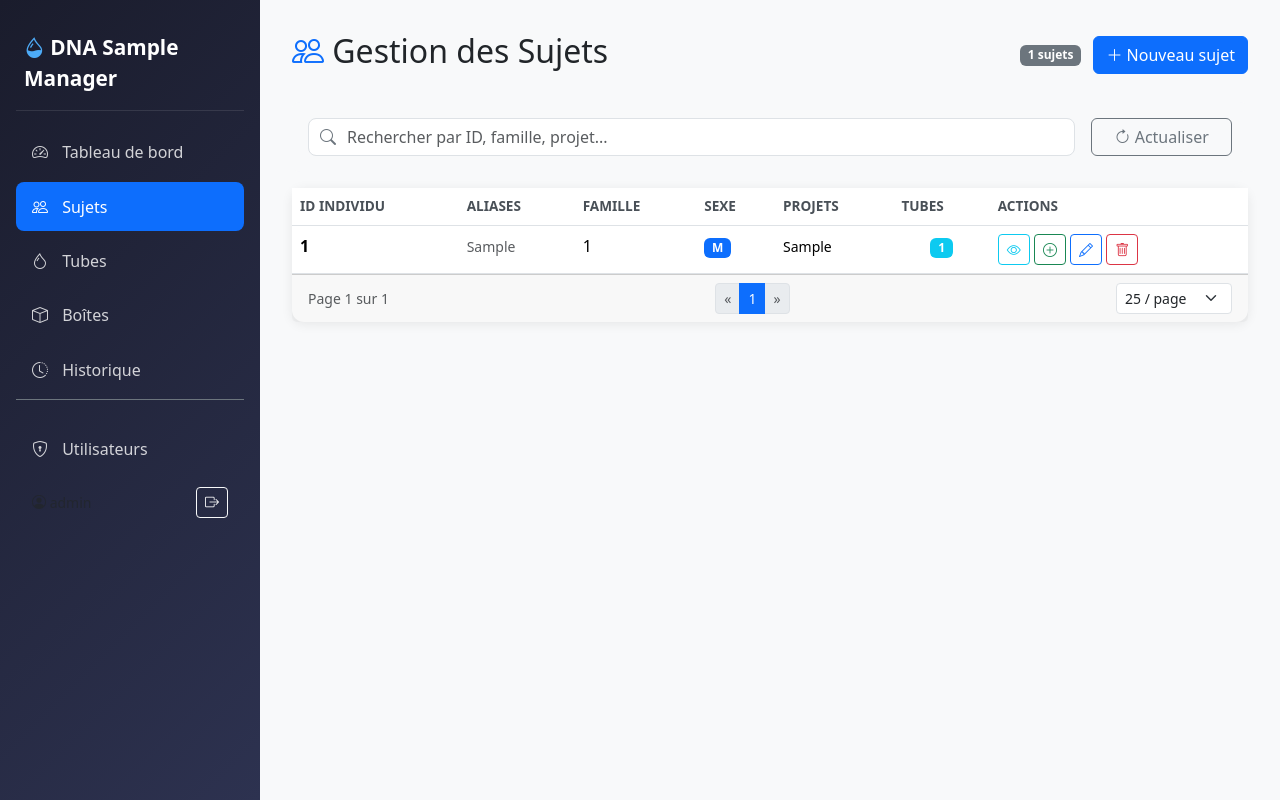
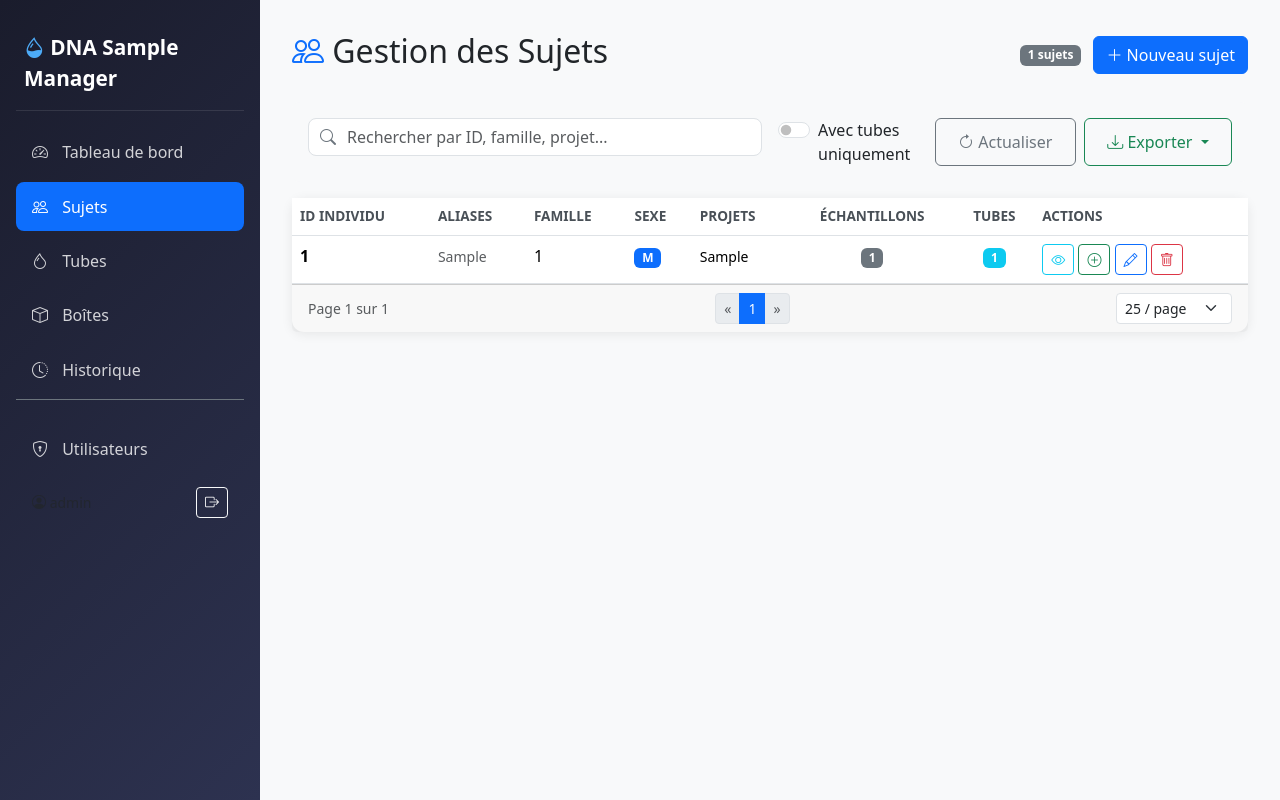
Before and after one commit to bourgeron-lab/DNA_Sample_Manager, a Flask app: page /sujets in a window 1280 px wide. Run offline with Flask 3, Linux system fonts and the light colour scheme; a user stored in the database is signed in; tables that the repository leaves empty hold one stand-in row (values such as "Sample post"); some libraries are stand-ins or nearby versions.

Commit message:
Sujets : export TSV / Excel, filtre « avec tubes », colonnes Échantillons et Tubes (#8)
- GET /api/sujets/export?format=tsv|xlsx : mêmes filtres que la liste, sans pagination
- Filtre « Avec tubes uniquement » (with_tubes=1) : 3 469 sujets sur 25 664 ont des tubes,
  les 240 premières pages (tri par ID) n'en ont aucun
- L'API renvoie sample_count ET tube_count (le nombre de tubes était renvoyé sous le nom
  sample_count) ; compteurs par sous-requêtes groupées, partagées avec l'export
- _send_table : TSV/xlsx commun aux exports des tubes et des sujets ; 0 exporté tel quel,
  texte « =… » jamais interprété comme formule Excel
- tests/test_sujets.py (10 tests)

Co-authored-by: Alexandre MATHIEU <amathieu@pasteur.fr>
Co-authored-by: Claude <noreply@anthropic.com>

```diff
--- a/src/dna_sample_manager/app.py
+++ b/src/dna_sample_manager/app.py
@@ -1106,6 +1106,62 @@ def get_tubes():
         return jsonify({'error': str(e)}), 500
 
 
+
+def _export_cell(value):
+    """Valeur d'une cellule exportée : vide si None (0 reste 0)."""
+    return '' if value is None else value
+
+
+def _send_table(rows, columns, fmt, basename, sheet_title):
+    """Envoie `rows` (liste de dicts) en fichier TSV ou Excel à télécharger.
+
+    `columns` : liste de (clé du dict, en-tête). TSV en utf-8-sig (BOM) pour Excel Windows.
+    """
+    today = datetime.now().strftime('%Y%m%d')
+    headers = [col[1] for col in columns]
+    table = [[_export_cell(row.get(key)) for key, _ in columns] for row in rows]
+
+    if fmt == 'tsv':
+        text_output = StringIO()
+        writer = csv.writer(text_output, delimiter='\t')
+        writer.writerow(headers)
+        writer.writerows(table)
+        output = BytesIO(text_output.getvalue().encode('utf-8-sig'))
+        return send_file(output, mimetype='text/tab-separated-values', as_attachment=True,
+                         download_name=f'{basename}_{today}.tsv')
+
+    from openpyxl import Workbook
+    from openpyxl.styles import Font, PatternFill, Alignment
+    from openpyxl.utils import get_column_letter
+
+    wb = Workbook()
+    ws = wb.active
+    ws.title = sheet_title
+    ws.append(headers)
+    for cell in ws[1]:
+        cell.font = Font(bold=True, color='FFFFFF')
+        cell.fill = PatternFill(start_color='2D3250', end_color='2D3250', fill_type='solid')
+        cell.alignment = Alignment(horizontal='center')
+    for row_idx, values in enumerate(table, start=2):
+        ws.append(values)
+        for col_idx, value in enumerate(values, start=1):
+            # Texte commençant par « = » : rester du texte, pas une formule Excel
+            if isinstance(value, str) and value.startswith('='):
+                ws.cell(row=row_idx, column=col_idx).data_type = 's'
+    ws.freeze_panes = 'A2'
+
+    # Largeur des colonnes d'après l'en-tête et les 100 premières lignes
+    for col_idx, header in enumerate(headers, 1):
+        width = max([len(header)] + [len(str(values[col_idx - 1])) for values in table[:100]])
+        ws.column_dimensions[get_column_letter(col_idx)].width = min(width + 2, 35)
+
+    output = BytesIO()
+    wb.save(output)
+    output.seek(0)
+    return send_file(output, as_attachment=True, download_name=f'{basename}_{today}.xlsx',
+                     mimetype='application/vnd.openxmlformats-officedocument.spreadsheetml.sheet')
+
+
 # Export columns: (dict_key, french_header)
 EXPORT_COLUMNS = [
     ('barcode', 'Barcode'),
@@ -1142,66 +1198,7 @@ def export_tubes():
                                    tube_type=tube_type, limit=50000)
         rows = _tubes_to_dicts(tubes)
 
-        today = datetime.now().strftime('%Y%m%d')
-
-        if fmt == 'tsv':
-            text_output = StringIO()
-            writer = csv.writer(text_output, delimiter='\t')
-            writer.writerow([col[1] for col in EXPORT_COLUMNS])
-            for row in rows:
-                writer.writerow([row.get(col[0], '') or '' for col in EXPORT_COLUMNS])
-
-            output = BytesIO()
-            output.write(text_output.getvalue().encode('utf-8-sig'))
-            output.seek(0)
-
-            return send_file(
-                output,
-                mimetype='text/tab-separated-values',
-                as_attachment=True,
-                download_name=f'tubes_export_{today}.tsv'
-            )
-
-        else:  # xlsx
-            from openpyxl import Workbook
-            from openpyxl.styles import Font, PatternFill, Alignment
-
-            wb = Workbook()
-            ws = wb.active
-            ws.title = 'Tubes'
-
-            header_font = Font(bold=True, color='FFFFFF')
-            header_fill = PatternFill(start_color='2D3250', end_color='2D3250', fill_type='solid')
-
-            headers = [col[1] for col in EXPORT_COLUMNS]
-            ws.append(headers)
-            for cell in ws[1]:
-                cell.font = header_font
-                cell.fill = header_fill
-                cell.alignment = Alignment(horizontal='center')
-
-            for row in rows:
-                ws.append([row.get(col[0], '') or '' for col in EXPORT_COLUMNS])
-
-            # Auto-adjust column widths
-            from openpyxl.utils import get_column_letter
-            for col_idx, column in enumerate(EXPORT_COLUMNS, 1):
-                max_length = len(column[1])
-                for row_data in rows[:100]:
-                    val = str(row_data.get(column[0], '') or '')
-                    max_length = max(max_length, len(val))
-                ws.column_dimensions[get_column_letter(col_idx)].width = min(max_length + 2, 35)
-
-            output = BytesIO()
-            wb.save(output)
-            output.seek(0)
-
-            return send_file(
-                output,
-                mimetype='application/vnd.openxmlformats-officedocument.spreadsheetml.sheet',
-                as_attachment=True,
-                download_name=f'tubes_export_{today}.xlsx'
-            )
+        return _send_table(rows, EXPORT_COLUMNS, fmt, 'tubes_export', 'Tubes')
 
     except Exception as e:
         print(f"EXPORT ERROR: {e}")
@@ -1643,17 +1640,26 @@ def sujets_page():
     return render_template('sujets.html')
 
 
-@app.route('/api/sujets', methods=['GET'])
-def get_sujets():
-    """Get all individuals - paginated and ultra-optimized for large datasets"""
-    search = request.args.get('search', '')
-    family = request.args.get('family', '')
-    project = request.args.get('project', '')
-    page = safe_int(request.args.get('page', 1), default=1, min_val=1)
-    per_page = safe_int(request.args.get('per_page', 25), default=25, min_val=1, max_val=100)
-
-    # Build base query
-    query = Individual.query
+def _build_sujets_query(search='', family='', project='', with_tubes=False):
+    """Requête (Individual, nb échantillons, nb tubes), triée par ID individu.
+
+    Utilisée par GET /api/sujets et GET /api/sujets/export. Les compteurs sont calculés
+    par des sous-requêtes groupées (pas de requête par sujet).
+    """
+    from sqlalchemy import func
+    sample_counts = db.session.query(
+        Sample.individual_id.label('ind_id'), func.count(Sample.id).label('n')
+    ).group_by(Sample.individual_id).subquery()
+    tube_counts = db.session.query(
+        Sample.individual_id.label('ind_id'), func.count(Tube.id).label('n')
+    ).join(Tube, Tube.sample_id == Sample.id).group_by(Sample.individual_id).subquery()
+
+    query = db.session.query(
+        Individual,
+        func.coalesce(sample_counts.c.n, 0).label('sample_count'),
+        func.coalesce(tube_counts.c.n, 0).label('tube_count'),
+    ).outerjoin(sample_counts, sample_counts.c.ind_id == Individual.id
+    ).outerjoin(tube_counts, tube_counts.c.ind_id == Individual.id)
 
     if search:
         search_filter = f"%{search}%"
@@ -1665,65 +1671,86 @@ def get_sujets():
                 Individual.projects.ilike(search_filter)
             )
         )
-
     if family:
         query = query.filter(Individual.family_id == family)
-
     if project:
         query = query.filter(Individual.projects.ilike(f"%{project}%"))
-
-    # Count efficiently - only when filtering
-    if search or family or project:
-        total = query.count()
-    else:
-        # For full table, use fast query
-        total = db.session.query(Individual.id).count()
-
-    # Get paginated results
-    individuals = query.order_by(Individual.individual_id).offset((page - 1) * per_page).limit(per_page).all()
-
+    if with_tubes:
+        query = query.filter(tube_counts.c.n > 0)
+    return query.order_by(Individual.individual_id)
+
+
+def _sujet_row(ind, sample_count, tube_count):
+    return {
+        'id': ind.id,
+        'individual_id': ind.individual_id,
+        'aliases': ind.aliases,
+        'family_id': ind.family_id,
+        'sex': ind.sex,
+        'sex_display': ind.get_sex_display(),
+        'phenotype': ind.phenotype,
+        'projects': ind.projects,
+        'other_family_codes': ind.other_family_codes,
+        'notes': ind.notes,
+        'sample_count': sample_count,
+        'tube_count': tube_count,
+        'created_at': ind.created_at.isoformat() if ind.created_at else None,
+        'updated_at': ind.updated_at.isoformat() if ind.updated_at else None,
+    }
+
+
+def _sujets_filters_from_request():
+    return dict(
+        search=request.args.get('search', ''),
+        family=request.args.get('family', ''),
+        project=request.args.get('project', ''),
+        with_tubes=request.args.get('with_tubes', '') in ('1', 'true', 'on'),
+    )
+
+
+@app.route('/api/sujets', methods=['GET'])
+def get_sujets():
+    """Sujets paginés, avec leurs nombres d'échantillons et de tubes."""
+    page = safe_int(request.args.get('page', 1), default=1, min_val=1)
+    per_page = safe_int(request.args.get('per_page', 25), default=25, min_val=1, max_val=100)
+
+    query = _build_sujets_query(**_sujets_filters_from_request())
+    total = query.count()
     total_pages = max(1, (total + per_page - 1) // per_page)
-
-    # Get tube counts per individual (via samples) in one query
-    individual_ids = [ind.id for ind in individuals]
-    tube_counts = {}
-    if individual_ids:
-        from sqlalchemy import func, text
-        counts = db.session.query(
-            Sample.individual_id,
-            func.count(Tube.id)
-        ).join(Tube, Tube.sample_id == Sample.id
-        ).filter(Sample.individual_id.in_(individual_ids)
-        ).group_by(Sample.individual_id).all()
-        tube_counts = {ind_id: count for ind_id, count in counts}
-
-    # Build result with tube counts
-    result = []
-    for ind in individuals:
-        result.append({
-            'id': ind.id,
-            'individual_id': ind.individual_id,
-            'aliases': ind.aliases,
-            'family_id': ind.family_id,
-            'sex': ind.sex,
-            'sex_display': ind.get_sex_display(),
-            'phenotype': ind.phenotype,
-            'projects': ind.projects,
-            'other_family_codes': ind.other_family_codes,
-            'notes': ind.notes,
-            'sample_count': tube_counts.get(ind.id, 0),
-            'samples': [],  # Load on demand via details
-            'created_at': ind.created_at.isoformat() if ind.created_at else None,
-            'updated_at': ind.updated_at.isoformat() if ind.updated_at else None
-        })
+    rows = query.offset((page - 1) * per_page).limit(per_page).all()
 
     return jsonify({
-        'sujets': result,
+        'sujets': [_sujet_row(*row) for row in rows],
         'total': total,
         'page': page,
         'per_page': per_page,
         'pages': total_pages
     })
+
+
+SUJETS_EXPORT_COLUMNS = [
+    ('individual_id', 'ID Individu'),
+    ('aliases', 'Aliases'),
+    ('family_id', 'Famille'),
+    ('other_family_codes', 'Autres codes famille'),
+    ('sex_display', 'Sexe'),
+    ('phenotype', 'Phénotype'),
+    ('projects', 'Projets'),
+    ('sample_count', 'Échantillons'),
+    ('tube_count', 'Tubes'),
+    ('notes', 'Notes'),
+]
+
+
+# Doit rester AVANT /api/sujets/<int:id>
+@app.route('/api/sujets/export', methods=['GET'])
+def export_sujets():
+    """Export des sujets filtrés (mêmes filtres que la liste, sans pagination) en TSV ou Excel."""
+    fmt = request.args.get('format', 'tsv')
+    if fmt not in ('tsv', 'xlsx'):
+        return jsonify({'error': 'Format must be tsv or xlsx'}), 400
+    rows = [_sujet_row(*row) for row in _build_sujets_query(**_sujets_filters_from_request()).all()]
+    return _send_table(rows, SUJETS_EXPORT_COLUMNS, fmt, 'sujets_export', 'Sujets')
 
 
 @app.route('/api/sujets/<int:id>', methods=['GET'])
--- a/src/dna_sample_manager/templates/sujets.html
+++ b/src/dna_sample_manager/templates/sujets.html
@@ -16,16 +16,36 @@
 <!-- Filtres -->
 <div class="filter-section">
     <div class="row g-3">
-        <div class="col-md-10">
+        <div class="col-md-6">
             <div class="search-box">
                 <i class="bi bi-search"></i>
                 <input type="text" class="form-control" id="searchInput" placeholder="Rechercher par ID, famille, projet...">
             </div>
         </div>
-        <div class="col-md-2">
-            <button class="btn btn-outline-secondary w-100" onclick="loadSujets()">
+        <div class="col-md-2 d-flex align-items-center">
+            <div class="form-check form-switch mb-0">
+                <input class="form-check-input" type="checkbox" role="switch" id="withTubesFilter">
+                <label class="form-check-label" for="withTubesFilter">Avec tubes uniquement</label>
+            </div>
+        </div>
+        <div class="col-md-4 d-flex gap-2">
+            <button class="btn btn-outline-secondary flex-fill" onclick="loadSujets()">
                 <i class="bi bi-arrow-clockwise"></i> Actualiser
             </button>
+            <div class="btn-group flex-fill">
+                <button class="btn btn-outline-success dropdown-toggle w-100" type="button"
+                        data-bs-toggle="dropdown" aria-expanded="false">
+                    <i class="bi bi-download"></i> Exporter
+                </button>
+                <ul class="dropdown-menu dropdown-menu-end">
+                    <li><a class="dropdown-item" href="#" onclick="exportSujets('tsv'); return false;">
+                        <i class="bi bi-filetype-csv"></i> TSV (texte tabulé)
+                    </a></li>
+                    <li><a class="dropdown-item" href="#" onclick="exportSujets('xlsx'); return false;">
+                        <i class="bi bi-file-earmark-excel"></i> Excel (.xlsx)
+                    </a></li>
+                </ul>
+            </div>
         </div>
     </div>
 </div>
@@ -42,13 +62,14 @@
                         <th>Famille</th>
                         <th>Sexe</th>
                         <th>Projets</th>
-                        <th>Tubes</th>
+                        <th class="text-center">Échantillons</th>
+                        <th class="text-center">Tubes</th>
                         <th>Actions</th>
                     </tr>
                 </thead>
                 <tbody id="sujetsTable">
                     <tr>
-                        <td colspan="7" class="text-center py-4">
+                        <td colspan="8" class="text-center py-4">
                             <div class="spinner-border text-primary" role="status"></div>
                         </td>
                     </tr>
@@ -224,6 +245,11 @@ document.addEventListener('DOMContentLoaded', () => {
         }, 300);
     });
 
+    document.getElementById('withTubesFilter').addEventListener('change', function() {
+        currentPage = 1;
+        loadSujets();
+    });
+
     document.getElementById('perPageSelect').addEventListener('change', function() {
         perPage = parseInt(this.value);
         currentPage = 1;
@@ -231,13 +257,25 @@ document.addEventListener('DOMContentLoaded', () => {
     });
 });
 
+// Filtres communs à la liste et à l'export
+function sujetsFilterParams() {
+    const params = new URLSearchParams();
+    const search = document.getElementById('searchInput').value;
+    if (search) params.append('search', search);
+    if (document.getElementById('withTubesFilter').checked) params.append('with_tubes', '1');
+    return params;
+}
+
+function exportSujets(format) {
+    const params = sujetsFilterParams();
+    params.append('format', format);
+    window.location.href = '/api/sujets/export?' + params.toString();
+}
+
 async function loadSujets() {
-    const search = document.getElementById('searchInput').value;
-
-    const params = new URLSearchParams();
+    const params = sujetsFilterParams();
     params.append('page', currentPage);
     params.append('per_page', perPage);
-    if (search) params.append('search', search);
 
     try {
         const response = await fetch('/api/sujets?' + params.toString());
@@ -256,7 +294,7 @@ async function loadSujets() {
     } catch (error) {
         console.error('Erreur:', error);
         document.getElementById('sujetsTable').innerHTML =
-            '<tr><td colspan="6" class="text-center py-4 text-danger">Erreur lors du chargement des données</td></tr>';
+            '<tr><td colspan="8" class="text-center py-4 text-danger">Erreur lors du chargement des données</td></tr>';
     }
 }
 
@@ -264,7 +302,7 @@ function renderTable() {
     const tbody = document.getElementById('sujetsTable');
 
     if (sujetsData.length === 0) {
-        tbody.innerHTML = '<tr><td colspan="6" class="text-center py-4 text-muted">Aucun sujet trouvé</td></tr>';
+        tbody.innerHTML = '<tr><td colspan="8" class="text-center py-4 text-muted">Aucun sujet trouvé</td></tr>';
         return;
     }
 
@@ -275,7 +313,8 @@ function renderTable() {
             <td>${esc(s.family_id) || '-'}</td>
             <td><span class="badge ${s.sex === 1 ? 'bg-primary' : s.sex === 2 ? 'bg-danger' : 'bg-secondary'}">${esc(s.sex_display)}</span></td>
             <td><small>${s.projects ? esc(s.projects.length > 25 ? s.projects.substring(0, 25) + '...' : s.projects) : '-'}</small></td>
-            <td class="text-center"><span class="badge bg-info">${s.sample_count}</span></td>
+            <td class="text-center"><span class="badge ${s.sample_count ? 'bg-secondary' : 'bg-light text-muted'}">${s.sample_count}</span></td>
+            <td class="text-center"><span class="badge ${s.tube_count ? 'bg-info' : 'bg-light text-muted'}">${s.tube_count}</span></td>
             <td>
                 <button class="btn btn-sm btn-outline-info btn-action" onclick="showDetails(${s.id})" title="Détails">
                     <i class="bi bi-eye"></i>
```
Also changed, not shown: CLAUDE.md (+6 -2 lines), tests/test_sujets.py (added, +105 -0 lines), README.md.
